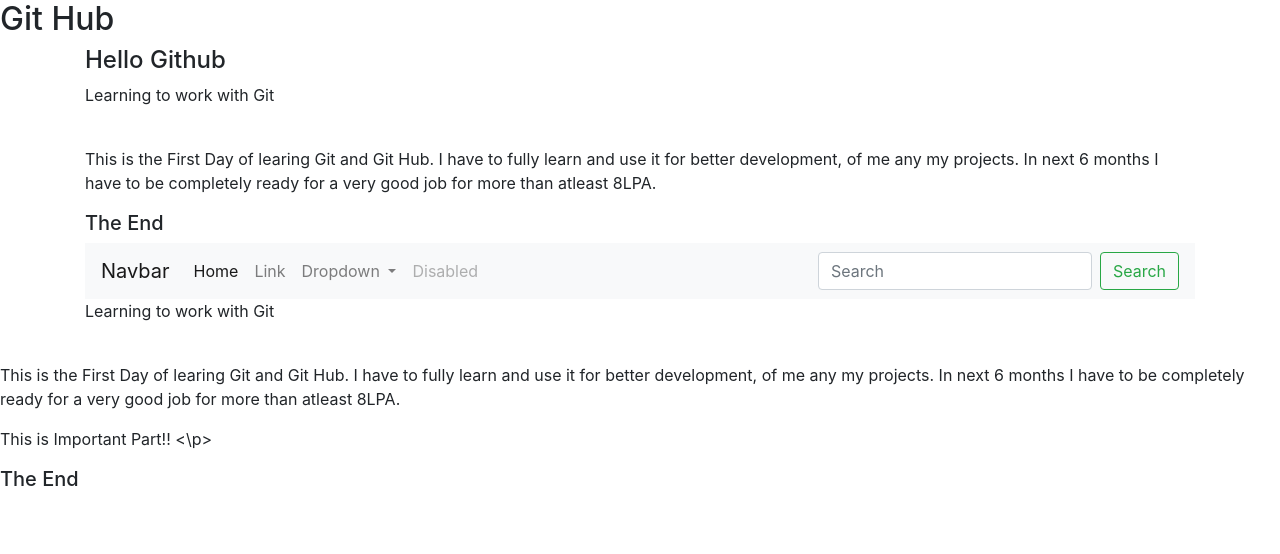
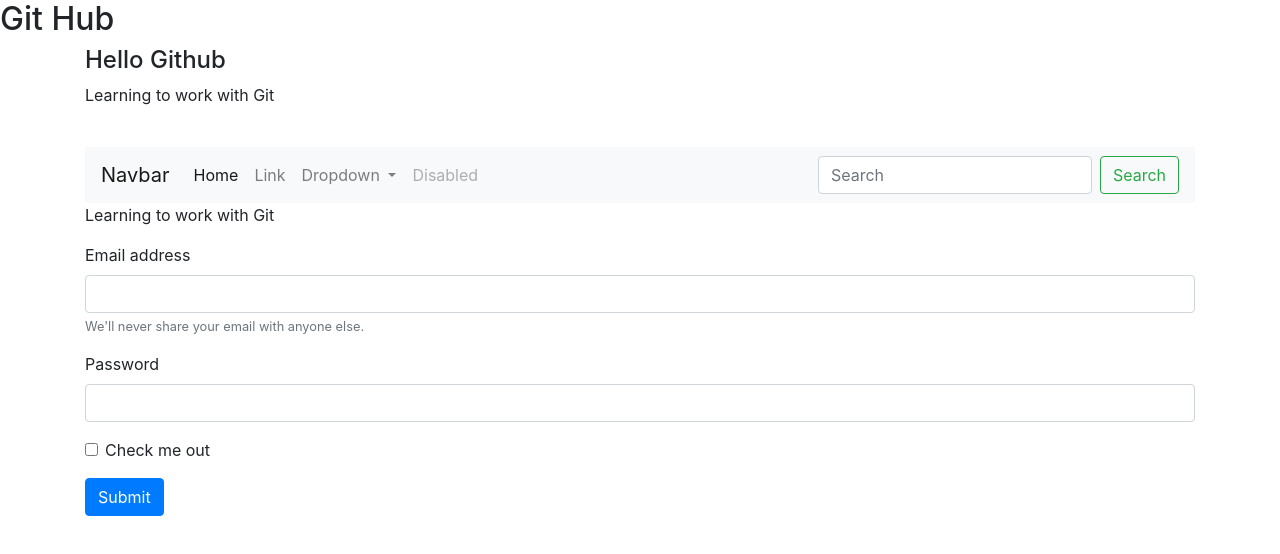
Before and after one commit to Suvi05/GitGithubMasterclass, a plain HTML site: page index.html in a window 1280 px wide. Drawn offline with nearby package versions, Linux system fonts and the light colour scheme.

Commit message:
Updated Index.html with Form

```diff
--- a/index.html
+++ b/index.html
@@ -12,18 +12,6 @@
                 <p>Learning to work with Git</p>
             </div>
             <br>
-            <div>
-                <p>
-                    This is the First Day of learing Git and Git Hub.
-                    I have to fully learn and use it for better development,
-                    of me any my projects.
-                    In next 6 months I have to be completely ready for a
-                    very good job for more than atleast 8LPA.
-                </p>
-            </div>
-            <h5>The End</h5>
-
-
             <nav class="navbar navbar-expand-lg navbar-light bg-light">
                 <a class="navbar-brand" href="#">Navbar</a>
                 <button class="navbar-toggler" type="button" data-toggle="collapse" data-target="#navbarSupportedContent" aria-controls="navbarSupportedContent" aria-expanded="false" aria-label="Toggle navigation">
@@ -62,23 +50,26 @@
             <div>
                 <p>Learning to work with Git</p>
             </div>
+            <form>
+                <div class="form-group">
+                  <label for="exampleInputEmail1">Email address</label>
+                  <input type="email" class="form-control" id="exampleInputEmail1" aria-describedby="emailHelp">
+                  <small id="emailHelp" class="form-text text-muted">We'll never share your email with anyone else.</small>
+                </div>
+                <div class="form-group">
+                  <label for="exampleInputPassword1">Password</label>
+                  <input type="password" class="form-control" id="exampleInputPassword1">
+                </div>
+                <div class="form-group form-check">
+                  <input type="checkbox" class="form-check-input" id="exampleCheck1">
+                  <label class="form-check-label" for="exampleCheck1">Check me out</label>
+                </div>
+                <button type="submit" class="btn btn-primary">Submit</button>
+              </form>
 
         </div>
 
         <br>
-        <div>
-            <p>
-                This is the First Day of learing Git and Git Hub.
-                I have to fully learn and use it for better development,
-                of me any my projects.
-                In next 6 months I have to be completely ready for a
-                very good job for more than atleast 8LPA.
-            </p>
-            <p>
-                This is Important Part!!
-            <\p>
-        </div>
-        <h5>The End</h5>
     </body>
     <script src="https://code.jquery.com/jquery-3.4.1.slim.min.js" integrity="sha384-J6qa4849blE2+poT4WnyKhv5vZF5SrPo0iEjwBvKU7imGFAV0wwj1yYfoRSJoZ+n" crossorigin="anonymous"></script>
 <script src="https://cdn.jsdelivr.net/npm/popper.js@1.16.0/dist/umd/popper.min.js" integrity="sha384-Q6E9RHvbIyZFJoft+2mJbHaEWldlvI9IOYy5n3zV9zzTtmI3UksdQRVvoxMfooAo" crossorigin="anonymous"></script>
```
